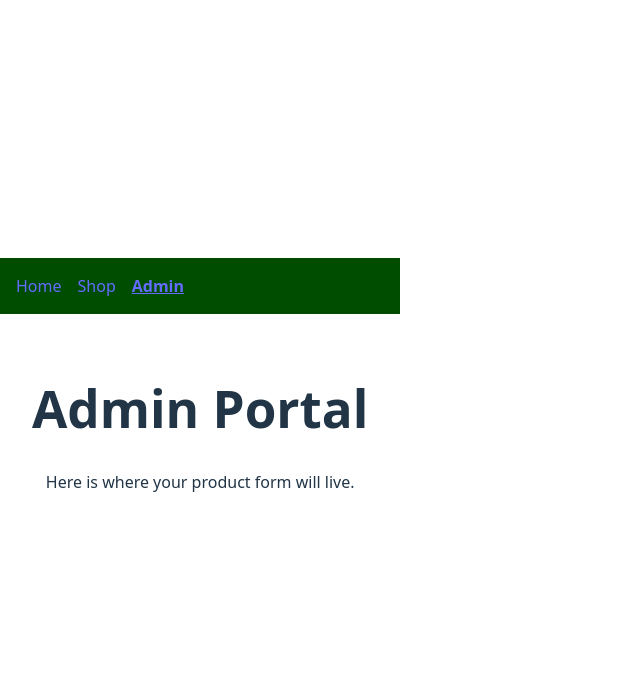
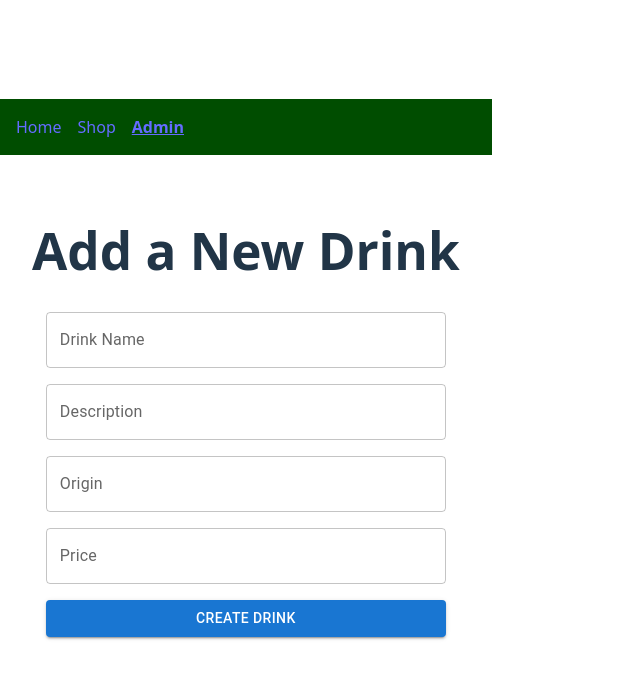
Before and after one commit to Andrew-Snyder627/drink-barista-app, a React (Vite) app: page /admin in a window 1280 px wide. Shown: the top 678 px of the page, without its empty margins (0-640 px from the left). Built offline with nearby package versions, Linux system fonts and the light colour scheme.

Commit message:
Adds in controlled form on admin page, and hooks up all admin page components and children

```diff
--- a/db.json
+++ b/db.json
@@ -1,7 +1,7 @@
 {
   "store_info": [
     {
-      "id": 1,
+      "id": "1",
       "name": "The Daily Brew & Co.",
       "description": "Your barista-style spot for coffee, tea, lemonades & energy drinks",
       "phone_number": "555-0123"
@@ -9,88 +9,95 @@
   ],
   "drinks": [
     {
-      "id": 1,
+      "id": "1",
       "name": "Vanilla Bean Latte",
       "description": "Creamy espresso latte with pure vanilla bean syrup",
       "origin": "Colombia",
       "price": 4.5
     },
     {
-      "id": 2,
+      "id": "2",
       "name": "House Blend Drip",
       "description": "Medium roast drip coffee, balanced and smooth",
       "origin": "Brazil",
-      "price": 3.0
+      "price": 3
     },
     {
-      "id": 3,
+      "id": "3",
       "name": "Cold Brew",
       "description": "Slow-steeped cold brew, rich and bold",
       "origin": "Ethiopia",
-      "price": 4.0
+      "price": 4
     },
     {
-      "id": 4,
+      "id": "4",
       "name": "Matcha Latte",
       "description": "Frothed milk with ceremonial grade matcha green tea",
       "origin": "Japan",
-      "price": 5.0
+      "price": 5
     },
     {
-      "id": 5,
+      "id": "5",
       "name": "Chamomile Tea",
       "description": "Calming herbal tea with floral notes",
       "origin": "Egypt",
       "price": 3.25
     },
     {
-      "id": 6,
+      "id": "6",
       "name": "Earl Grey",
       "description": "Black tea scented with bergamot oil",
       "origin": "China",
       "price": 3.25
     },
     {
-      "id": 7,
+      "id": "7",
       "name": "Strawberry Lemonade",
       "description": "Fresh-squeezed lemonade blended with ripe strawberries",
       "origin": "Florida",
       "price": 3.75
     },
     {
-      "id": 8,
+      "id": "8",
       "name": "Mango Mint Lemonade",
       "description": "Sweet mango puree, mint, and tart lemon juice",
       "origin": "Mexico",
-      "price": 4.0
+      "price": 4
     },
     {
-      "id": 9,
+      "id": "9",
       "name": "Citrus Energy",
       "description": "Sparkling citrus blend with a caffeine boost",
       "origin": "USA",
       "price": 2.75
     },
     {
-      "id": 10,
+      "id": "10",
       "name": "Berry Blast Energy",
       "description": "Mixed berry flavor energy drink, lightly carbonated",
       "origin": "USA",
       "price": 2.75
     },
     {
-      "id": 11,
+      "id": "11",
       "name": "Iced Mocha",
       "description": "Cold espresso with chocolate syrup and milk",
       "origin": "Colombia",
       "price": 4.75
     },
     {
-      "id": 12,
+      "id": "12",
       "name": "Honey Ginger Tea",
       "description": "Warm herbal infusion with honey and fresh ginger",
       "origin": "India",
       "price": 3.5
+    },
+    {
+      "id": "916c",
+      "name": "test drink",
+      "description": "tasty",
+      "origin": "USA",
+      "price": 2
     }
   ]
 }
--- a/src/components/AdminPortal/AdminPortal.jsx
+++ b/src/components/AdminPortal/AdminPortal.jsx
@@ -1,8 +1,11 @@
+import React from "react";
+import ProductForm from "../ProductForm/ProductForm";
+
 function AdminPortal() {
   return (
-    <div style={{ padding: "2rem", textAlign: "center" }}>
-      <h1>Admin Portal</h1>
-      <p>Here is where your product form will live.</p>
+    <div style={{ padding: "2rem" }}>
+      <h1>Add a New Drink</h1>
+      <ProductForm />
     </div>
   );
 }
--- a/src/components/ProductForm/ProductForm.jsx
+++ b/src/components/ProductForm/ProductForm.jsx
@@ -0,0 +1,78 @@
+import React, { useState } from "react";
+import useFormFields from "../../hooks/useFormFields";
+import { createDrink } from "../../api/drinks";
+import TextInput from "../TextInput/TextInput";
+import SubmitButton from "../SubmitButton/SubmitButton";
+import styles from "./ProductForm.module.css";
+
+function ProductForm() {
+  const [fields, handleChange, resetFields] = useFormFields({
+    name: "",
+    description: "",
+    origin: "",
+    price: "",
+  });
+  const [error, setError] = useState("");
+  const [success, setSuccess] = useState("");
+
+  async function handleSubmit(e) {
+    e.preventDefault();
+    setError("");
+    setSuccess("");
+
+    // Basic validation
+    const { name, description, origin, price } = fields;
+    if (!name || !description || !origin || !price) {
+      return setError("All fields are required.");
+    }
+    const priceNum = parseFloat(price);
+    if (isNaN(priceNum) || priceNum < 0) {
+      return setError("Price must be a non-negative number.");
+    }
+
+    try {
+      await createDrink({ ...fields, price: priceNum });
+      setSuccess("Drink successfully created!");
+      resetFields();
+    } catch (err) {
+      setError(err.message);
+    }
+  }
+
+  return (
+    <form className={styles.form} onSubmit={handleSubmit}>
+      {error && <div className={styles.error}>{error}</div>}
+      {success && <div className={styles.success}>{success}</div>}
+
+      <TextInput
+        label="Drink Name"
+        name="name"
+        value={fields.name}
+        onChange={handleChange}
+      />
+      <TextInput
+        label="Description"
+        name="description"
+        value={fields.description}
+        onChange={handleChange}
+      />
+      <TextInput
+        label="Origin"
+        name="origin"
+        value={fields.origin}
+        onChange={handleChange}
+      />
+      <TextInput
+        label="Price"
+        name="price"
+        type="number"
+        value={fields.price}
+        onChange={handleChange}
+      />
+
+      <SubmitButton>Create Drink</SubmitButton>
+    </form>
+  );
+}
+
+export default ProductForm;
--- /dev/null
+++ b/src/components/ProductForm/ProductForm.module.css
@@ -0,0 +1,13 @@
+.form {
+  max-width: 400px;
+  margin: 2rem auto;
+  display: flex;
+  flex-direction: column;
+  gap: 1rem;
+}
+.error {
+  color: #c00;
+}
+.success {
+  color: #0a0;
+}
--- a/src/components/SubmitButton/SubmitButton.jsx
+++ b/src/components/SubmitButton/SubmitButton.jsx
@@ -0,0 +1,18 @@
+import React from "react";
+import Button from "@mui/material/Button";
+import styles from "./SubmitButton.module.css";
+
+function SubmitButton({ children }) {
+  return (
+    <Button
+      type="submit"
+      variant="contained"
+      fullWidth
+      className={styles.button}
+    >
+      {children}
+    </Button>
+  );
+}
+
+export default SubmitButton;
--- /dev/null
+++ b/src/components/SubmitButton/SubmitButton.module.css
@@ -0,0 +1,4 @@
+.button {
+  background-color: #006400; /* Barista dark green */
+  color: #fff;
+}
--- a/src/components/TextInput/TextInput.jsx
+++ b/src/components/TextInput/TextInput.jsx
@@ -0,0 +1,31 @@
+import React from "react";
+import TextField from "@mui/material/TextField";
+import styles from "./TextInput.module.css";
+
+function TextInput({
+  label,
+  name,
+  value,
+  onChange,
+  type = "text",
+  error,
+  helperText,
+}) {
+  return (
+    <div className={styles.wrapper}>
+      <TextField
+        label={label}
+        name={name}
+        value={value}
+        onChange={onChange}
+        type={type}
+        error={!!error}
+        helperText={helperText}
+        variant="outlined"
+        fullWidth
+      />
+    </div>
+  );
+}
+
+export default TextInput;
--- /dev/null
+++ b/src/components/TextInput/TextInput.module.css
@@ -0,0 +1,3 @@
+.wrapper {
+  width: 100%;
+}
--- a/src/hooks/useFormFields.js
+++ b/src/hooks/useFormFields.js
@@ -0,0 +1,18 @@
+import { useState } from "react";
+
+function useFormFields(initialState) {
+  const [fields, setFields] = useState(initialState);
+
+  function handleChange(e) {
+    const { name, value } = e.target;
+    setFields((prev) => ({ ...prev, [name]: value }));
+  }
+
+  function resetFields() {
+    setFields(initialState);
+  }
+
+  return [fields, handleChange, resetFields];
+}
+
+export default useFormFields;
```
